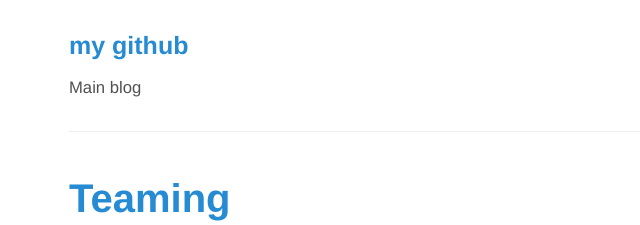
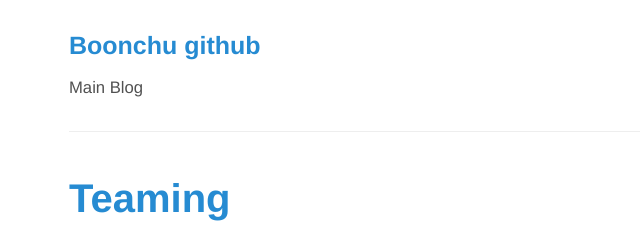
Before and after one commit to boonchu/boonchu.github.io, a Jekyll site: the page built from index.html, in a window 1280 px wide. Shown: the top 225 px of the page, without its empty margins (221-861 px from the left). Built offline with Jekyll 4.4.1, drawn with Linux system fonts in a browser that asks for light colours.

Commit message:
Update _config.yml

```diff
--- a/_config.yml
+++ b/_config.yml
@@ -8,8 +8,8 @@ permalink:           pretty
 relative_permalinks: true
 
 # Setup
-title:               my github
-tagline:             Main blog
+title:               Boonchu github
+tagline:             Main Blog
 url:                 http://boonchu.github.io
 baseurl:             /
 
```
